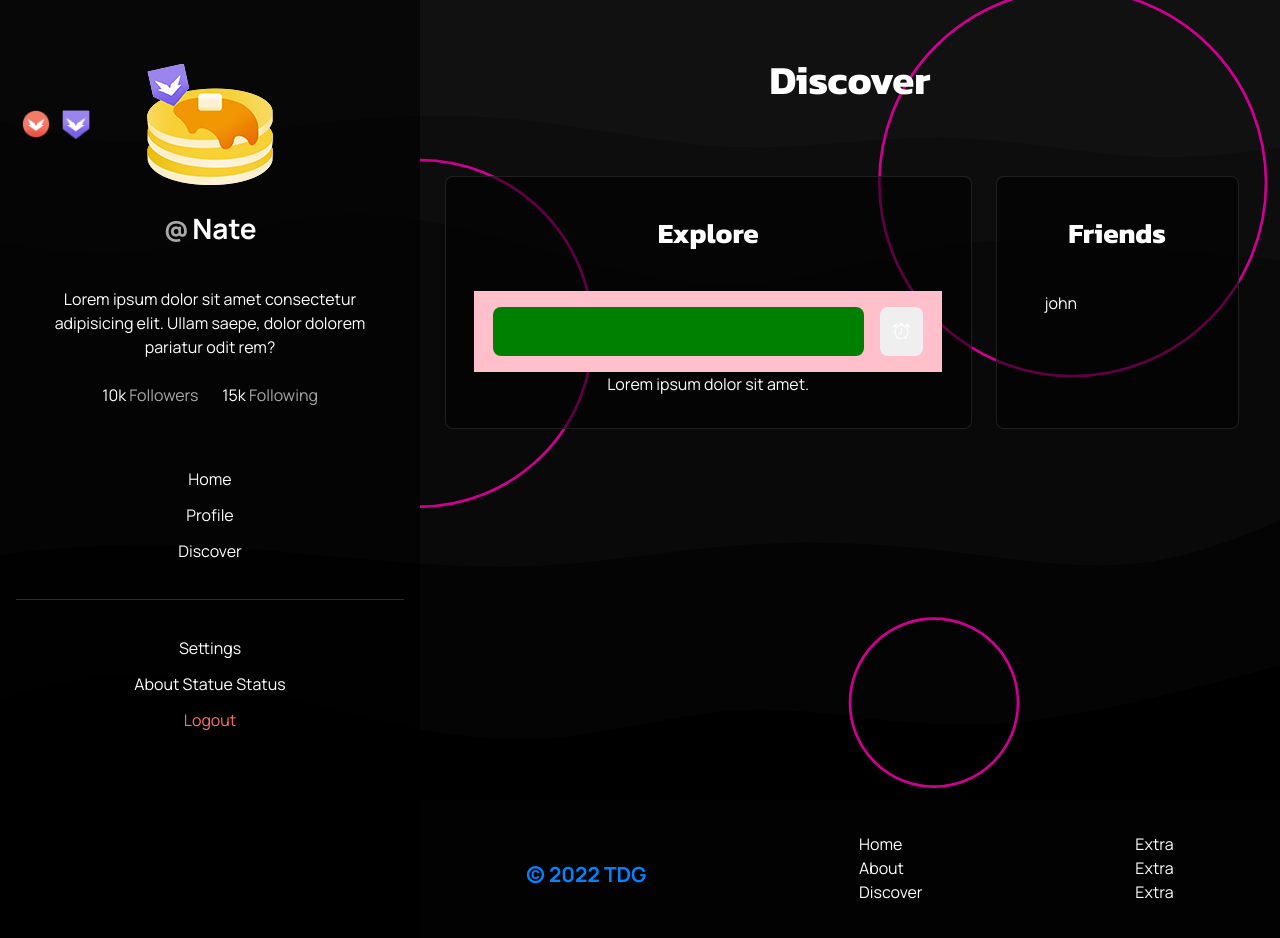
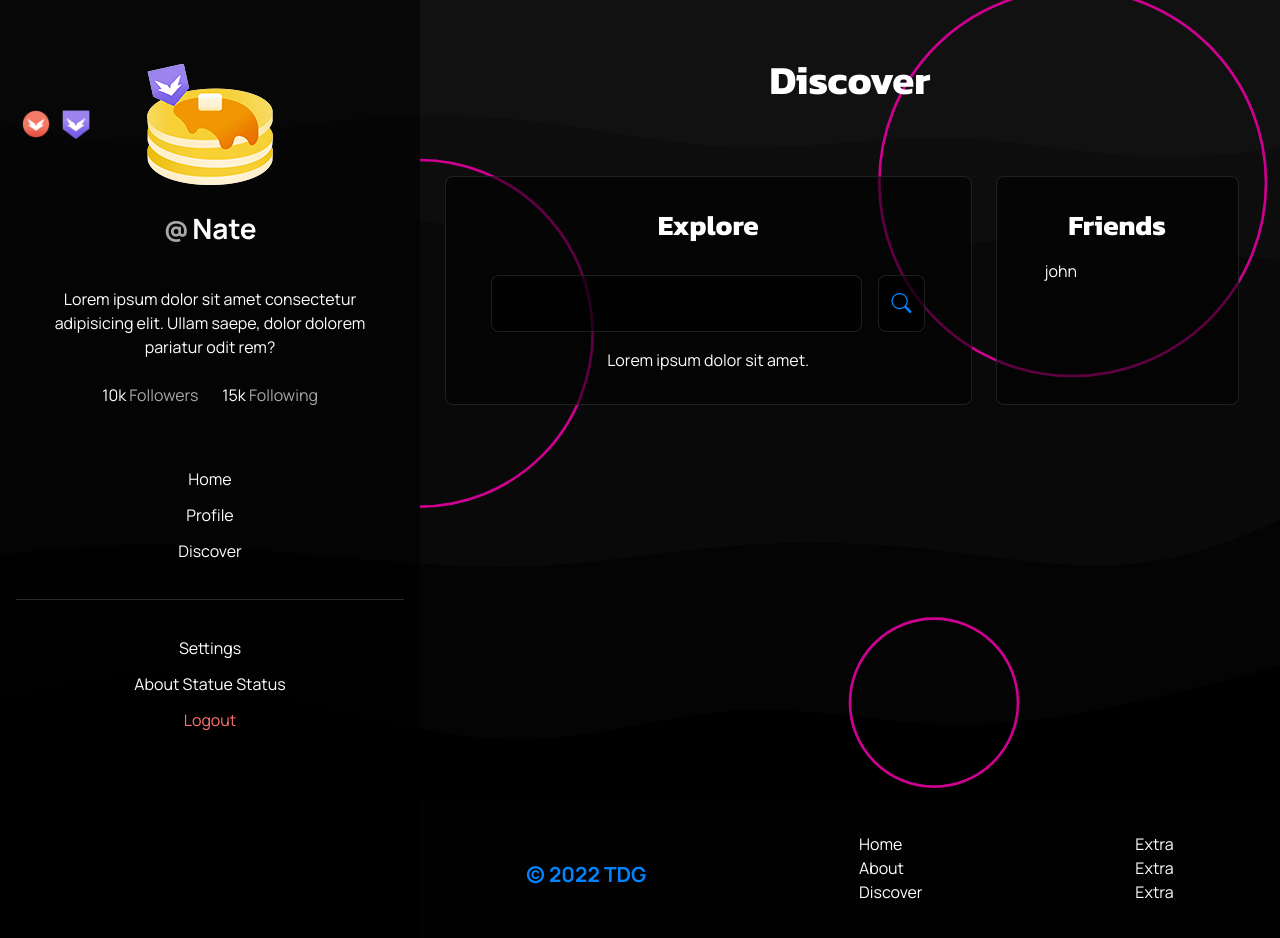
Before and after one commit to TDG-Org/Statue-Status, a React (Create React App) app in the folder client/: page /discover in a window 1280 px wide. Shown: the top 938 px of the page. Built offline with nearby package versions, Linux system fonts and the light colour scheme.

Commit message:
updated discover and nav

```diff
--- a/client/src/pages/Discover/DiscoverPage.jsx
+++ b/client/src/pages/Discover/DiscoverPage.jsx
@@ -19,7 +19,7 @@ const DiscoverPage = () => {
             {/* Search Tool  */}
             <div className="discover-search-tool">
              <input type="text" className="search-bar" />
-              <button className="search-bar-btn"><i className="bi-alarm"></i></button>
+              <button className="search-bar-btn"><i className="bi-search"></i></button>
             </div>
 
             {/* Search Results  */}
--- a/client/src/pages/Discover/DiscoverPage.scss
+++ b/client/src/pages/Discover/DiscoverPage.scss
@@ -1,7 +1,13 @@
 // Discover Page SASS file
+
+@import "../../sass/variables.scss";
 
 .DiscoverPage {
   background-image: url("../../assets/svgs/discoverpage-background.svg");
+
+  h3 {
+    margin: 1rem 0 !important;
+  }
 }
 
 .discover-content {
@@ -26,7 +32,6 @@
     justify-content: center;
     align-items: center;
     width: 95%;
-    background: pink;
     padding: 1rem;
 
     .search-bar {
@@ -34,16 +39,33 @@
       border-radius: 8px;
       outline: none;
       border: none;
-      background: green;
+      background-color: $mid-dark-clr;
+      border: 1px solid rgba(43, 43, 43, 0.714);
       width: 85%;
+      height: 100%;
+      color: $light-clr;
     }
 
     .search-bar-btn {
-      width: 10%;
+      width: 11%;
+      height: 100%;
       padding: .8rem;
       border-radius: 8px;
       outline: none;
       border: none;
+      background-color: $mid-dark-clr;
+      border: 1px solid rgba(43, 43, 43, 0.714);
+
+      i {
+        color: $prime-clr;
+        font-weight: bold;
+        font-size: 1.25rem;
+        transition: all 300ms ease;
+
+        &:hover {
+          color: $light-clr;
+        }
+      }
     }
   }
 }
--- a/client/src/sass/components/Nav.scss
+++ b/client/src/sass/components/Nav.scss
@@ -17,6 +17,7 @@ nav {
       .ss-nav-link {
         border-bottom: 1px solid transparent;
         color: $light-clr;
+        transition: all 200ms ease;
 
         &:hover {
         border-bottom: 1px solid $second-clr;
```
